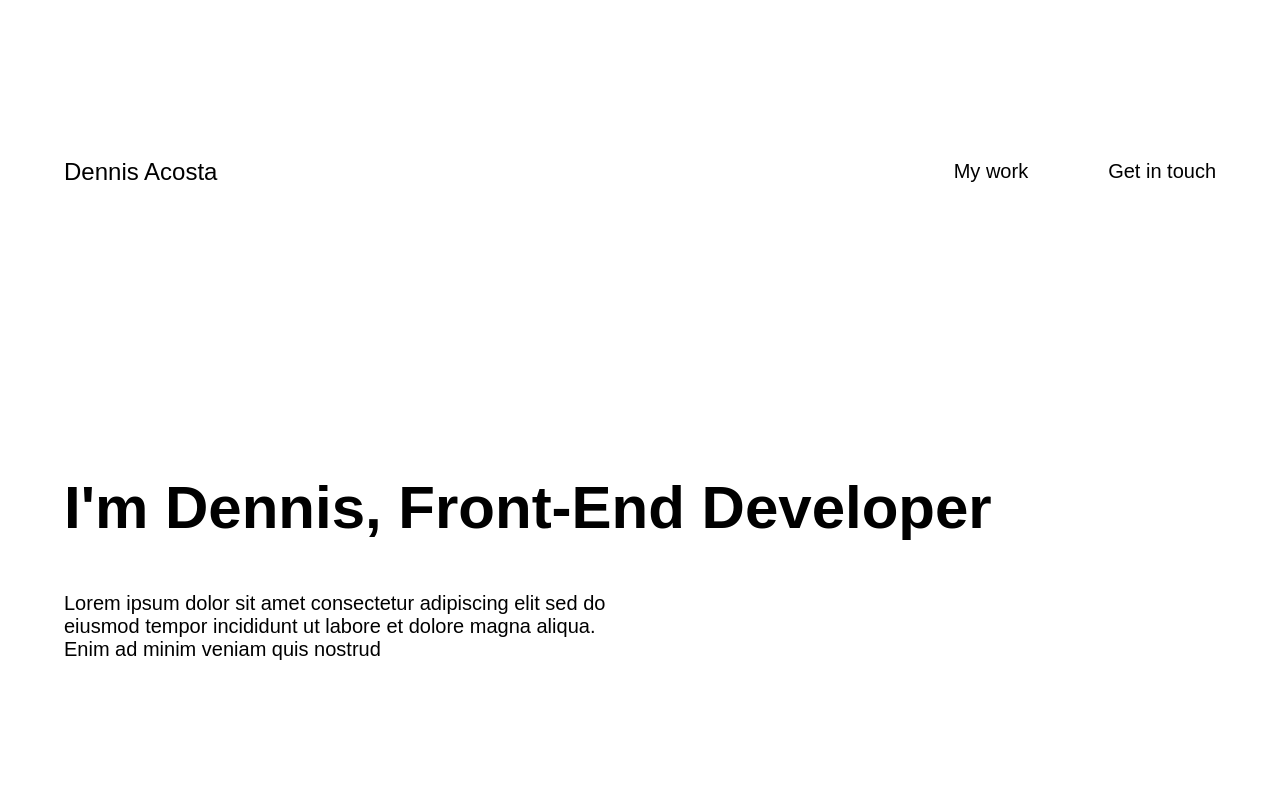
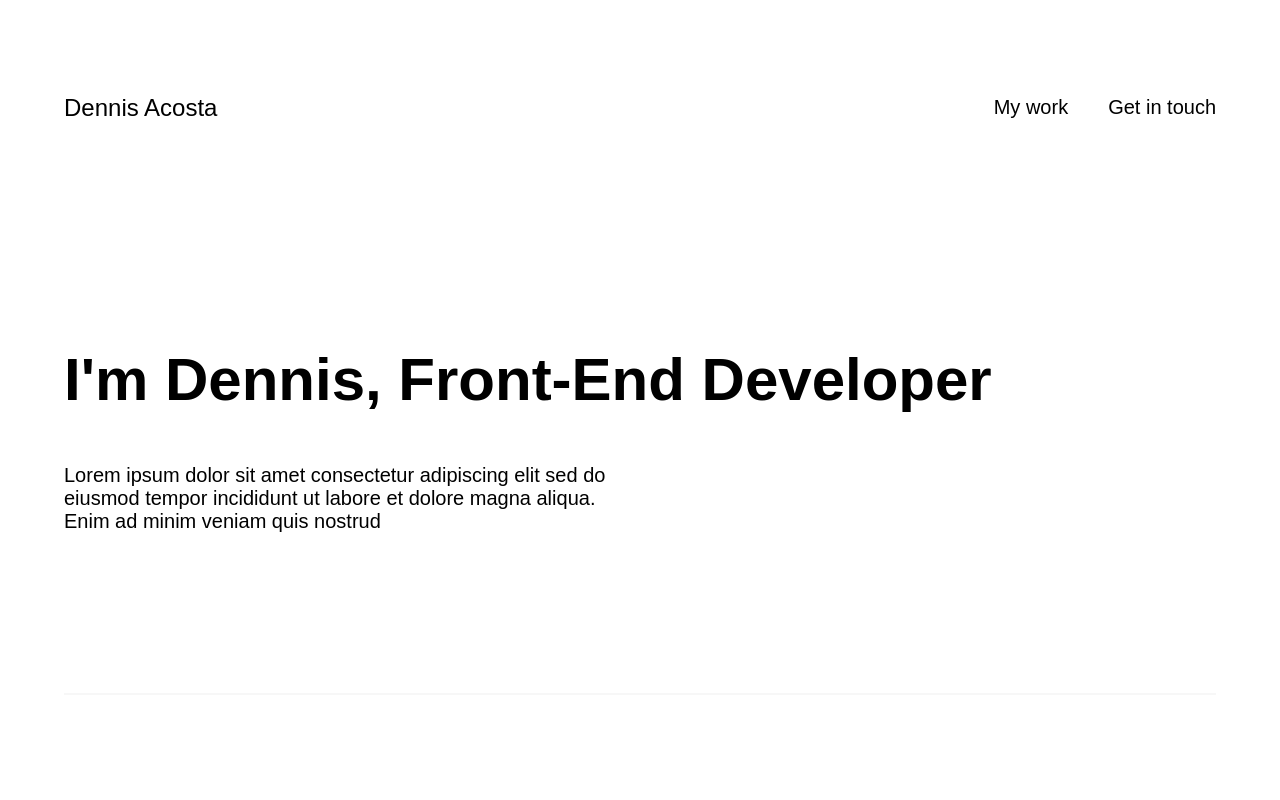
Before and after one commit to da-022412/new-portfolio, a React (Create React App) app: page / in a window 1280 px wide. Shown: the top 800 px of the page. Built offline with nearby package versions, Linux system fonts and the light colour scheme; a web font is replaced by a local one.

Commit message:
Refactor nav

```diff
--- a/src/components/Nav/Nav.js
+++ b/src/components/Nav/Nav.js
@@ -17,15 +17,12 @@ const Nav = ({ links }) => {
 const NavContainer = styled.ul`
     align-items: center;
     display: flex;
+    gap: 2.5rem;
     justify-content: space-between;
     list-style-type: none;
-    margin: auto;
-    padding: 5rem 0;
 `;
 
 const MenuItem = styled.li`
-    margin-left: 5rem;
-
     &:first-of-type {
         margin: 0;
     }
```
